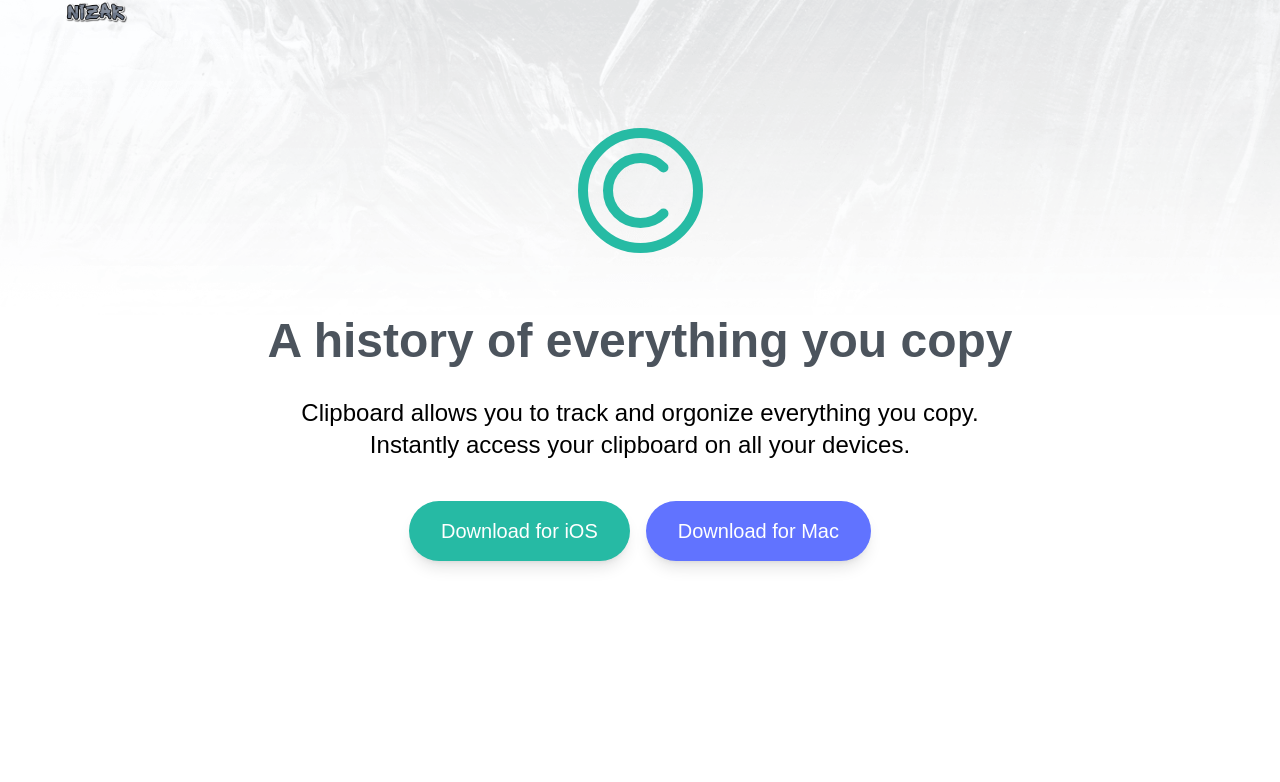
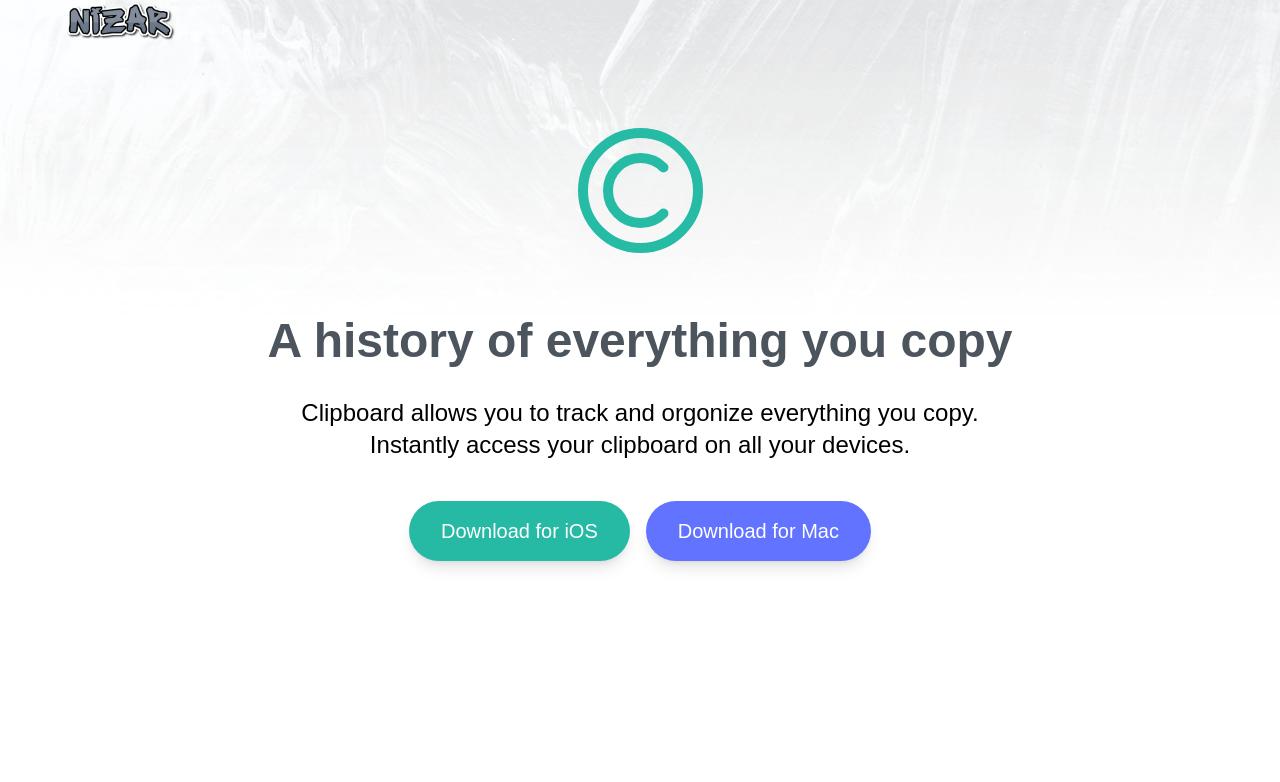
Before and after one commit to nizar-ing/clipboard, a website: page index.html in a window 1280 px wide. Shown: the top 782 px of the page. Drawn offline with Linux system fonts and the light colour scheme; a web font is replaced by a local one.

Commit message:
Update index.html

```diff
--- a/index.html
+++ b/index.html
@@ -17,7 +17,7 @@
     <!-- Hero Section -->
     <section id="hero">
       <div class="relative section-container mb-40 pt-16">
-        <img src="./images/nizar_logo.png" alt="nizar_logo" class="absolute top-0 left-0 w-16 h-14 md:w-26 md:h-20">
+        <img src="./images/nizar_logo.png" alt="nizar_logo" class="absolute top-0 left-0 w-16 h-14 md:w-28 md:h-20">
         <img src="./images/logo.svg" alt="" class="mx-auto my-16" />
         <h3>A history of everything you copy</h3>
         <p class="max-w-3xl mb-10 mx-auto text-2xl text-GrayishBlue">
```
